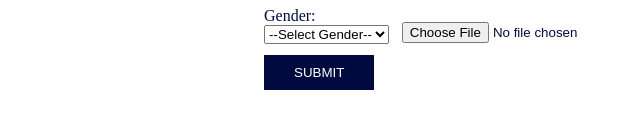
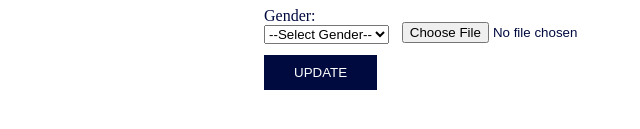
Before and after one commit to XROLE/storeManus, a plain HTML site: page views/att-pro-update.html in a window 1280 px wide. Shown: the part 367-496 px from the top of the page, 120-760 px from the left. Drawn offline with Linux system fonts and the light colour scheme.

Commit message:
change 'SUBMIT' on attendant profile update submit form to 'UPDATE'

```diff
--- a/views/att-pro-update.html
+++ b/views/att-pro-update.html
@@ -77,7 +77,7 @@
                             <input type="file" name="" id=""  >
                         </div>
                         <div >
-                            <button class="link" >SUBMIT</button>
+                            <button class="link" >UPDATE</button>
                         </div>
                     </form>
                 </div>
```
